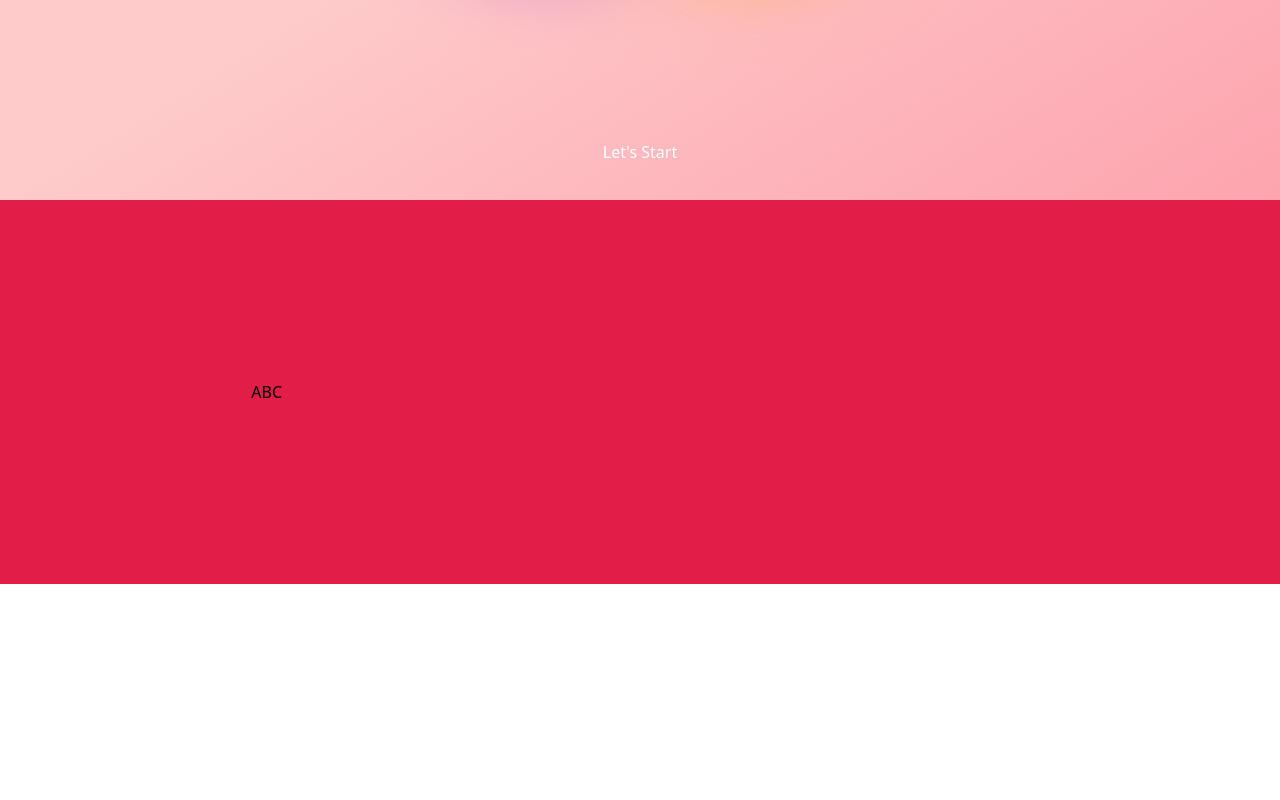
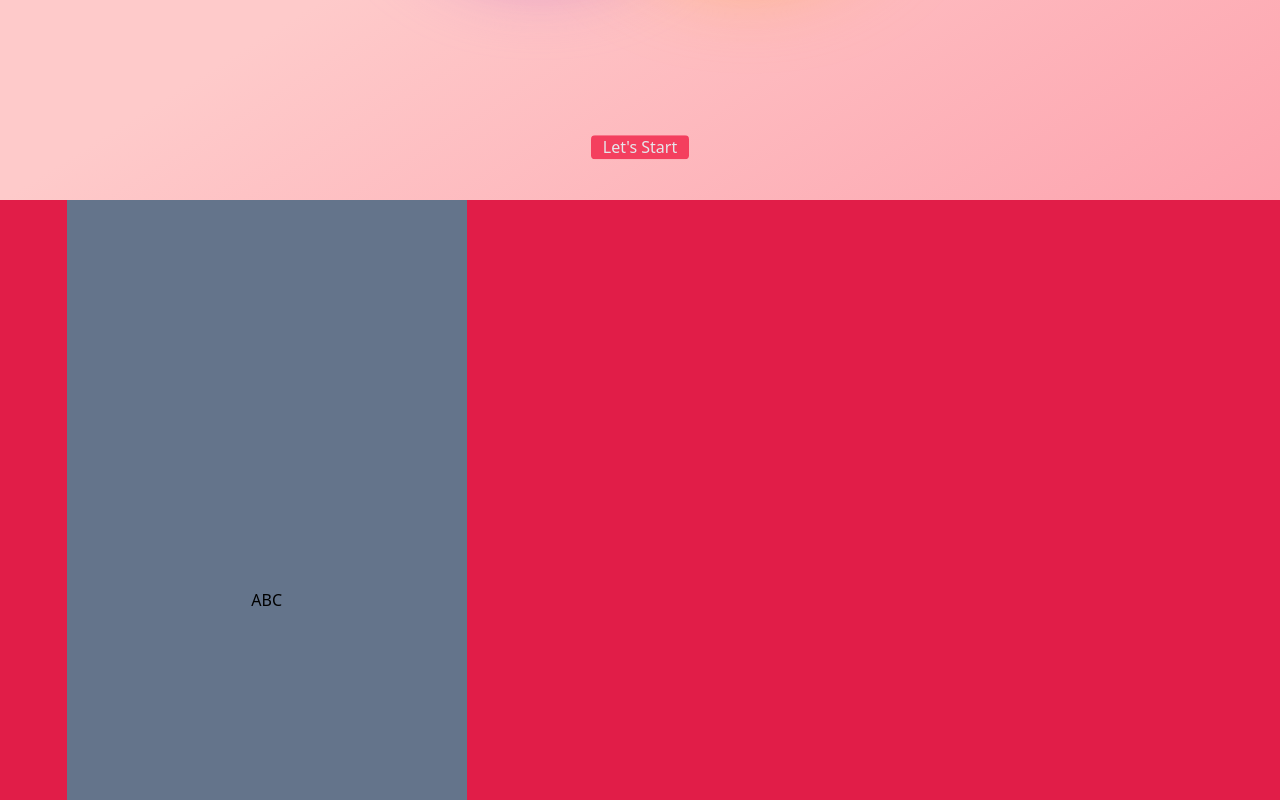
Before and after one commit to Tritintruong114/character-app-tailwindcss, a React (Create React App) app: page / in a window 1280 px wide. Shown: the part 600-1400 px from the top of the page. Before the commit the page ends 1184 px from the top, so only its background shows below. Built offline with nearby package versions, Linux system fonts and the light colour scheme.

Commit message:
This is for main Components

```diff
--- a/src/common/HelloComponents.jsx
+++ b/src/common/HelloComponents.jsx
@@ -27,14 +27,14 @@ function HelloComponents() {
 
   const variants = {
     default: {
-      x: mousePosition.x - 24,
-      y: mousePosition.y - 24,
+      x: mousePosition.x - 6,
+      y: mousePosition.y - 6,
     },
     text: {
-      height: 200,
-      width: 200,
-      x: mousePosition.x - 24,
-      y: mousePosition.y - 24,
+      height: 180,
+      width: 180,
+      x: mousePosition.x - 6,
+      y: mousePosition.y - 6,
       mixBlendMode: "overlay",
       // setTextChange("This is Tailwind CSS"),
     },
--- a/src/common/MainContainer.jsx
+++ b/src/common/MainContainer.jsx
@@ -1,20 +1,27 @@
-import React from "react";
+import React, { useRef } from "react";
 import Header from "./Header";
 import HelloComponents from "./HelloComponents";
 // import AnimatedMouse from "./AnimatedMouse";
 // import background from "../assets/backgroundIMG/background.png";
 
 function MainContainer() {
+  const ref = useRef(null);
+  const handleClick = () => {};
   return (
     <div className="bg-gradient-to-br h-screen relative from-red-200 via-red-200 to-rose-300 items-center justify-center flex ">
+      <div className="absolute bottom-9 hover:scale-125 transition ease-in-out">
+        <button
+          onClick={handleClick}
+          className="text-gray-200 bg-rose-300 md:bg-rose-400 animate-bounce xl:bg-rose-500  w-fit px-3 rounded cursor-pointer"
+        >
+          Let's Start
+        </button>
+      </div>
       <div className="absolute right-1/2  w-60 h-72 bg-purple-300 animation-delay-2000 mix-blend-multiply filter blur-xl  opacity-90 rounded-full animate-blob"></div>
       <div className="absolute left-2/4 animate-blob w-60 h-60  bg-yellow-300 mix-blend-multiply filter blur-2xl opacity-90 rounded-full"></div>
       <div className="absolute bottom-3/4 animation-delay-4000 animate-blob  w-60 h-72 bg-orange-300 mix-blend-multiply filter blur-xl opacity-90 rounded-full"></div>
       <HelloComponents />
       <Header />
-      <div className="absolute bottom-9">
-        <button className="text-white">Let's Start</button>
-      </div>
     </div>
   );
 }
--- a/src/components/Avatar.jsx
+++ b/src/components/Avatar.jsx
@@ -3,8 +3,8 @@ import React from "react";
 //This is component for main Avatar
 function Avatar() {
   return (
-    <div className="w-full h-fit flex flex-col justify-center items-center md:w-2/6 xl:w-5/12">
-      <div className="w-3/4 h-96 md:w-2/6 xl:w-5/12 flex justify-center items-center">
+    <div className="h-fit flex justify-center items-center md:w-2/6 xl:w-5/12">
+      <div className="w-3/4 bg-slate-500 h-screen md:w-2/6 xl:w-9/12 flex justify-center items-center">
         ABC
       </div>
     </div>
--- /dev/null
+++ b/src/components/MainSecond.jsx
@@ -0,0 +1,12 @@
+import React from "react";
+import Avatar from "./Avatar";
+
+function MainSecond() {
+  return (
+    <div className="w-full h-fit">
+      <Avatar />
+    </div>
+  );
+}
+
+export default MainSecond;
```
